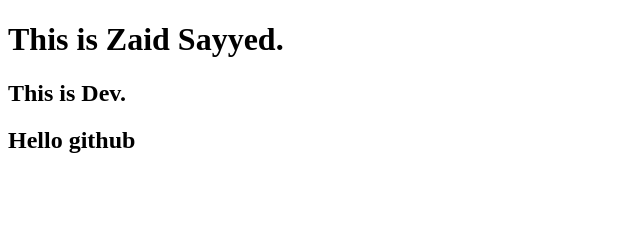
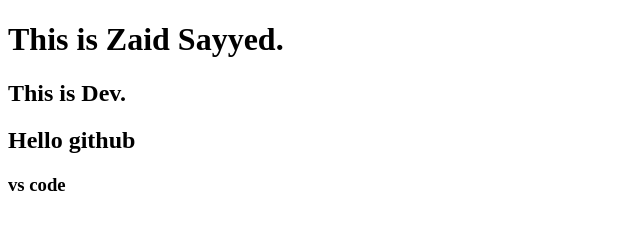
Before and after one commit to Zaidusyy/Temp, a plain HTML site: page index.html in a window 1280 px wide. Shown: the full height of the page, 0-640 px from the left. Drawn offline with Linux system fonts and the light colour scheme.

Commit message:
vscode first

```diff
--- a/index.html
+++ b/index.html
@@ -9,5 +9,6 @@
     <h1>This is Zaid Sayyed.</h1>
     <h2>This is Dev.</h2>
     <h2>Hello github</h2>
+    <h3>vs code </h3>
 </body>
 </html>
```
